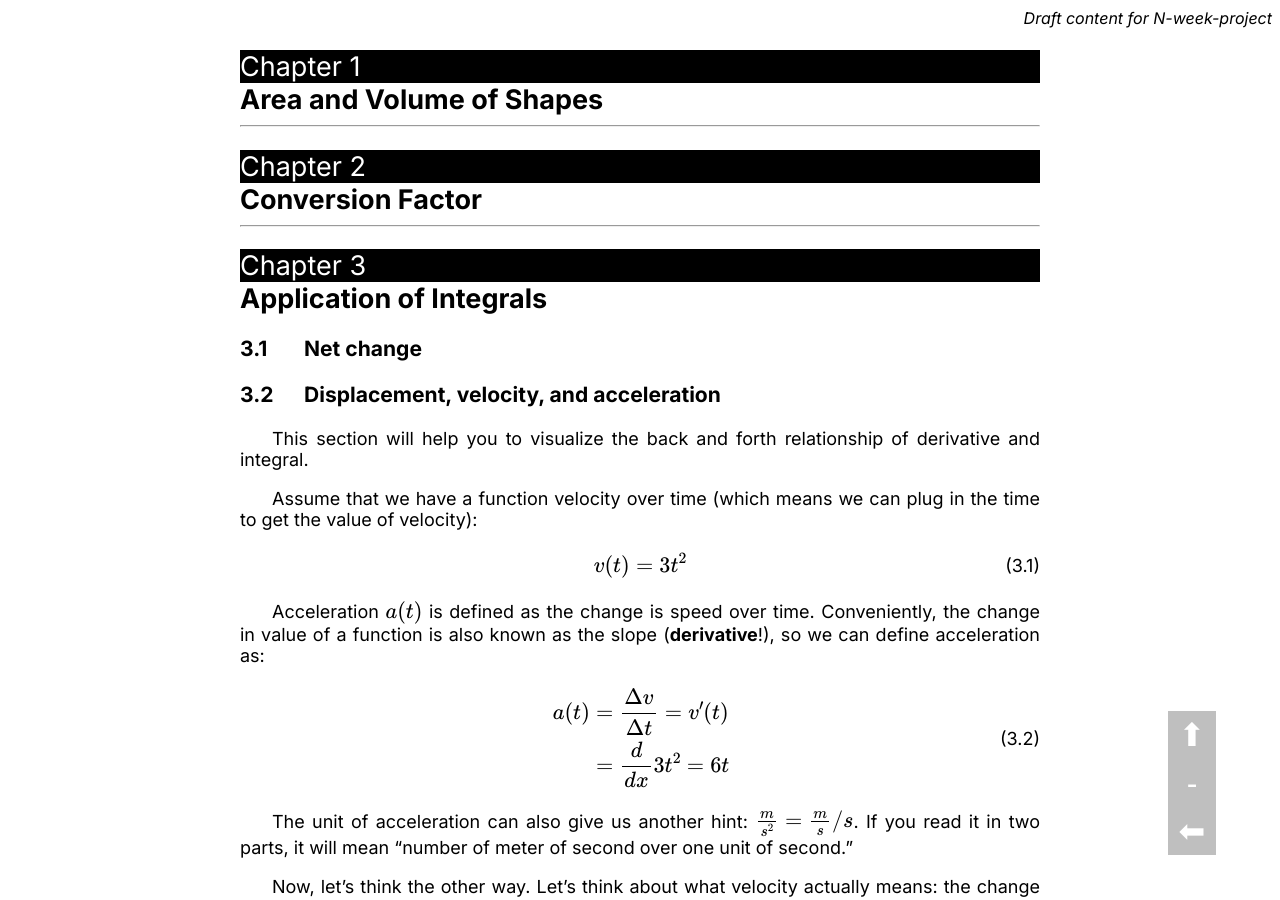
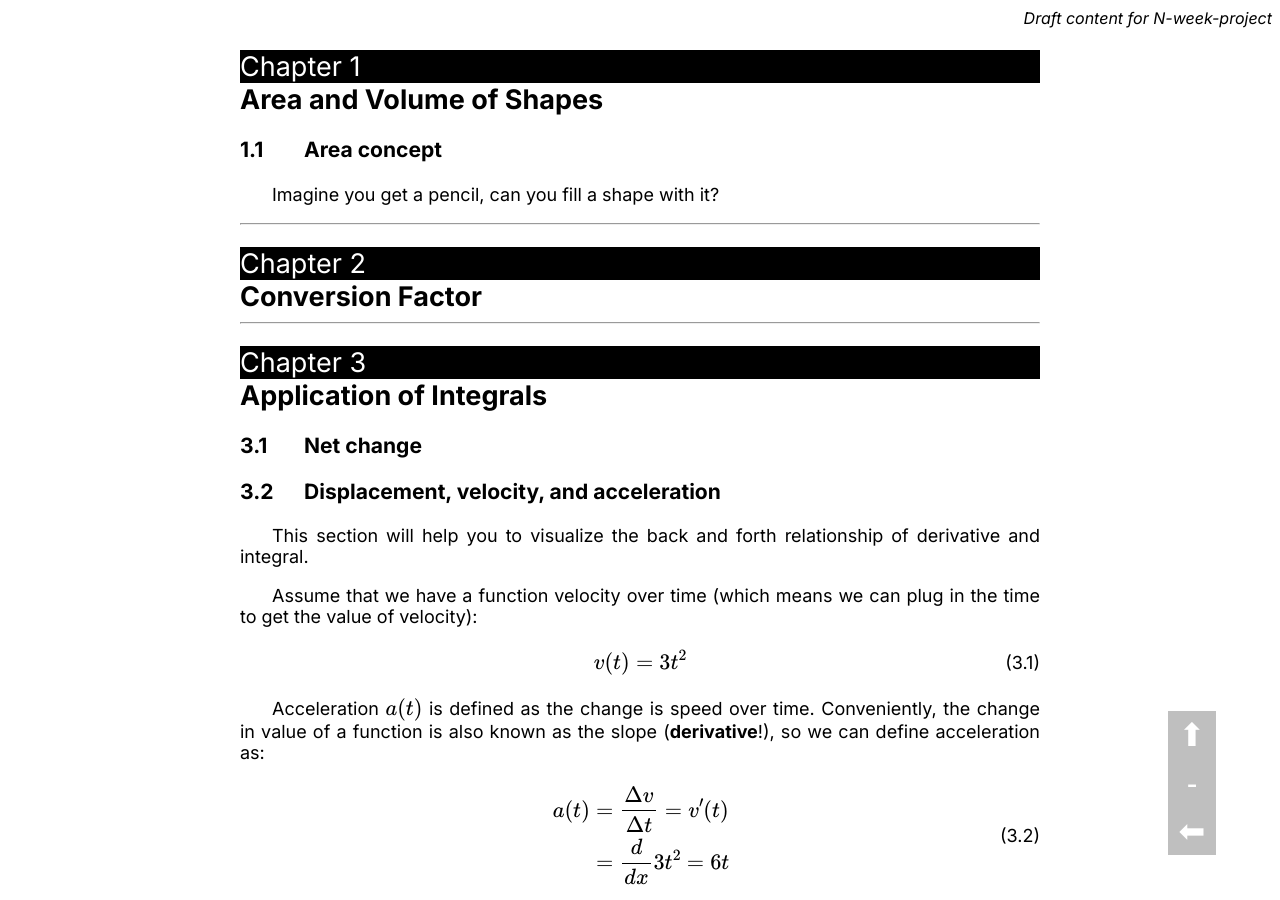
Before and after one commit to LukeNK/n-week-project, a Jekyll site: the page built from draft.md, in a window 1280 px wide and 900 px high. Built offline with Jekyll 4.4.1, drawn with Linux system fonts in a browser that asks for light colours.

Commit message:
Add draft for the idea of area

```diff
--- a/drafts/area-vol.md
+++ b/drafts/area-vol.md
@@ -2,3 +2,6 @@
 layout: draft
 title: Area and Volume of Shapes
 ---
+
+### Area concept
+Imagine you get a pencil, can you fill a shape with it?
```
